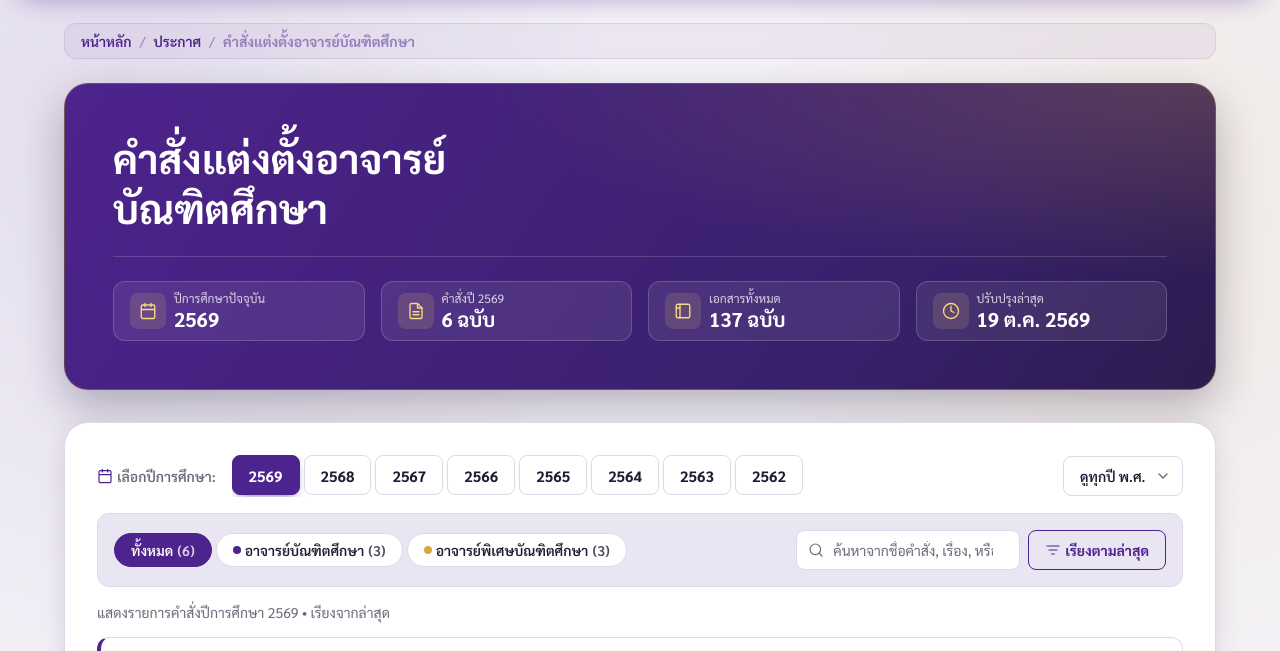
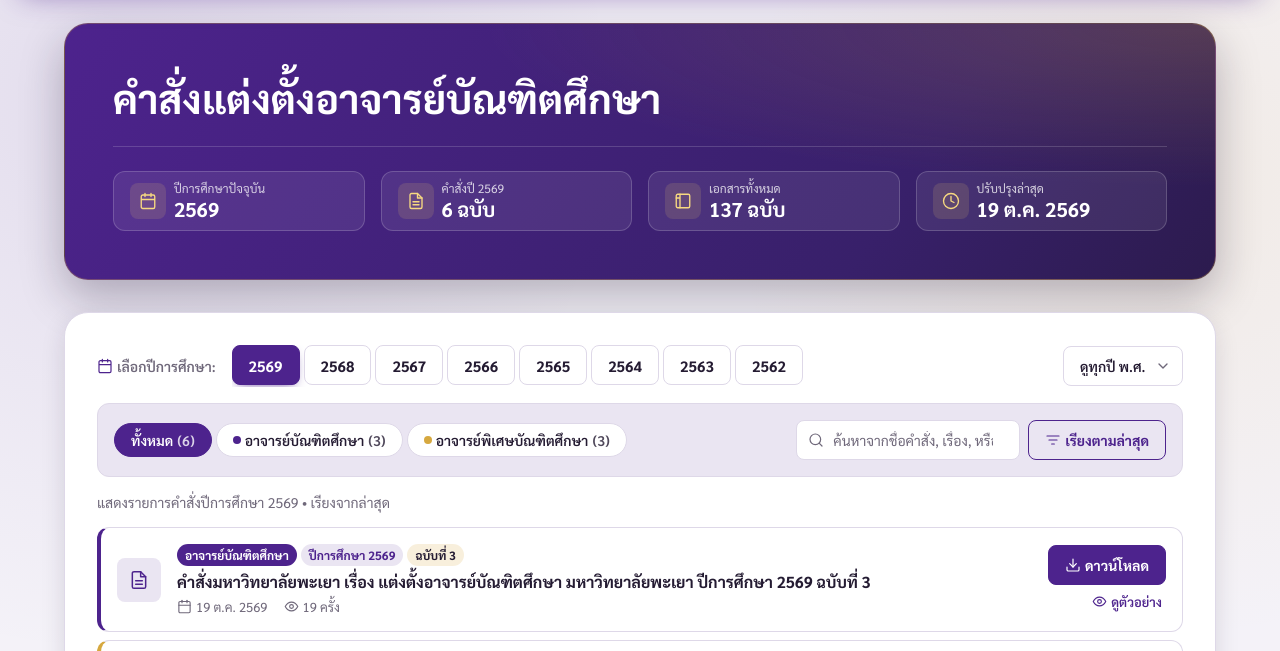
Before and after one commit to icx-nit/Sketch2-grad.up, a plain HTML site: page announce-command.html in a window 1280 px wide. Shown: the part 73-724 px from the top of the page. Drawn offline with Linux system fonts and the light colour scheme; a web font is replaced by a local one.

Commit message:
Remove breadcrumb and footer; keep hero title on one line
Co-Authored-By: Claude Haiku 5.5 <noreply@anthropic.com>
Claude-Session: https://claude.ai/code/session_01PozqiSP8fbgY4HR2uH4jKy

```diff
--- a/announce-command.html
+++ b/announce-command.html
@@ -114,14 +114,6 @@
   </nav>
 
   <main class="command-page" id="main">
-    <nav class="command-breadcrumb" aria-label="เส้นทางนำทาง">
-      <a href="index.html">หน้าหลัก</a>
-      <span aria-hidden="true">/</span>
-      <a href="index.html#announcements">ประกาศ</a>
-      <span aria-hidden="true">/</span>
-      <span aria-current="page">คำสั่งแต่งตั้งอาจารย์บัณฑิตศึกษา</span>
-    </nav>
-
     <section class="hero" aria-labelledby="command-title">
       <div class="hero__top">
         <h1 id="command-title">คำสั่งแต่งตั้งอาจารย์บัณฑิตศึกษา</h1>
@@ -239,11 +231,6 @@
     </section>
   </main>
 
-  <footer class="command-footer">
-    <p>มหาวิทยาลัยพะเยา · ระบบจัดการสารสนเทศบัณฑิตศึกษา (GRAD)</p>
-    <a href="index.html">กลับหน้าหลัก</a>
-  </footer>
-
   <script src="js/announce-command.js" defer></script>
 </body>
 
--- a/css/announce-command.css
+++ b/css/announce-command.css
@@ -502,7 +502,8 @@ body {
 }
 
 .hero h1 {
-  max-width: 22ch;
+  max-width: none;
+  white-space: nowrap;
   color: #FFFFFF;
   font-family: var(--font-heading);
   font-size: clamp(1.6rem, 3.6vw, 2.5rem);
@@ -1470,6 +1471,12 @@ body {
   }
 }
 
+@media (max-width: 767px) {
+  .hero h1 {
+    white-space: normal;
+  }
+}
+
 @media (prefers-reduced-motion: reduce) {
   *,
   *::before,
```
